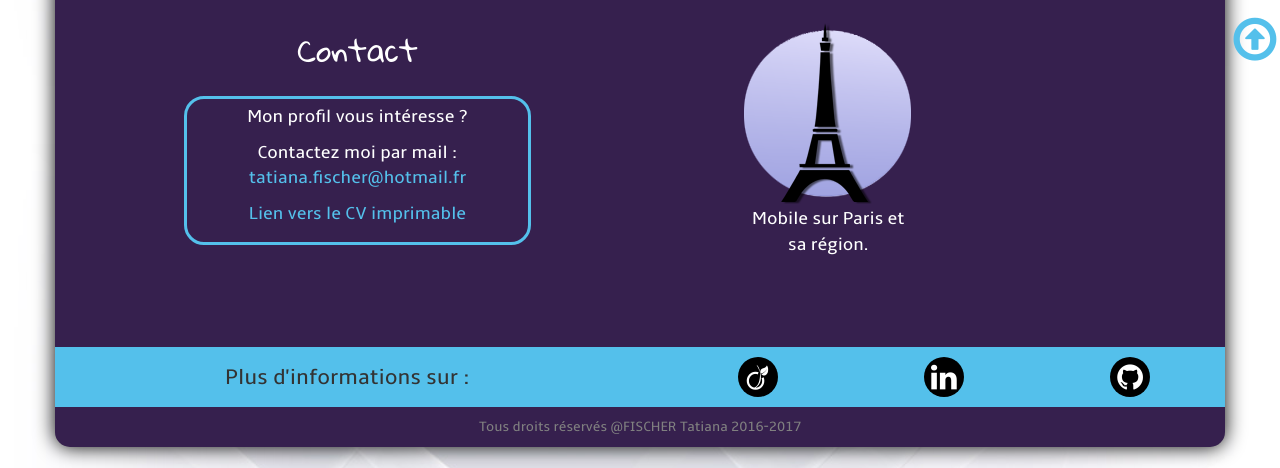
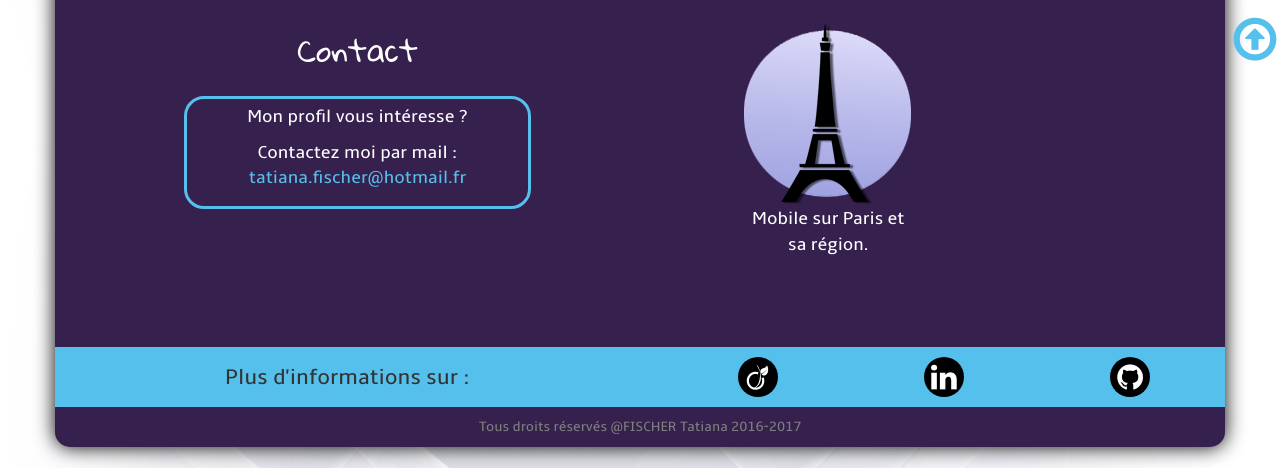
Before and after one commit to TatianFischer/site-web, a PHP site: page / in a window 1280 px wide. Shown: the part 656-1124 px from the top of the page. Run offline with PHP 8.4, Linux system fonts and the light colour scheme; some libraries are stand-ins or nearby versions.

Commit message:
changement lien vers CV

```diff
--- a/index.php
+++ b/index.php
@@ -15,8 +15,8 @@ require_once('inc/header.inc.php');
             Si vous êtes près à accueillir, dès maintenant, une fille <strong>développeuse full-stack</strong> dans votre équipe alors n'hésité pas à  <a href="contact">me contacter</a>.
         </p>
         <div id="bouton">
-            <a href="CV.php">
-                <img src="assets/images/curriculum.png" alt="vers le CV">
+            <a href="assets/Fischer-Tatiana-Developpeur-Web.pdf" title="Lien vers le CV imprimable" target="_blank">
+                <img src="assets/images/curriculum.png" alt="vers le CV" title="Lien vers le CV imprimable">
             <p>Vers le CV</p>
             </a>
         </div>
@@ -26,7 +26,6 @@ require_once('inc/header.inc.php');
                 <p>Mon profil vous intéresse ?</p>
                 <p>Contactez moi par mail :<br> <a href="mailto:tatiana.fischer@hotmail.fr">tatiana.fischer@hotmail.fr</a>
                 </p>
-                <p><a href="assets/Fischer-Tatiana-Developpeur-Web.pdf">Lien vers le CV imprimable</a></p>
             </aside>
         </div>
         <aside class="col-sm-4 col-sm-offset-1" id="mobilite">
```
